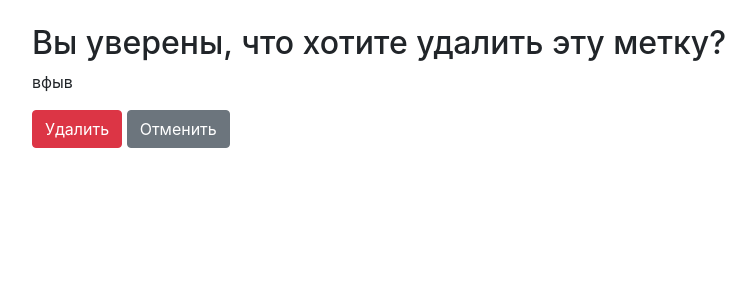
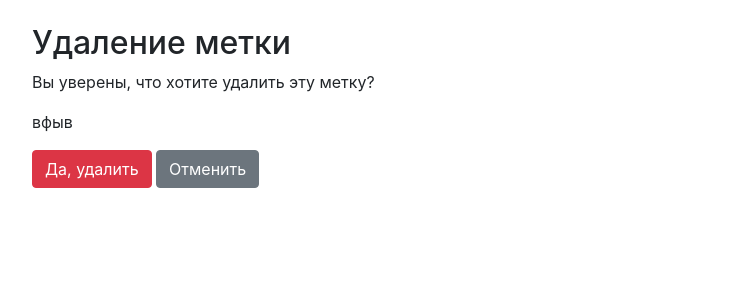
Before and after one commit to NikitaVoitko/python-project-52, a Django app: page /labels/2/delete/ in a window 1280 px wide. Shown: the part 56-356 px from the top of the page, without its empty margins (53-809 px from the left). Run offline with Django 5.2, Linux system fonts and the light colour scheme; a user stored in the database is signed in; data comes from the database, SQL or seed files in the repository; some libraries are stand-ins or nearby versions.

Commit message:
label delete texts

```diff
--- a/task_manager/apps/labels/templates/labels/label_confirm_delete.html
+++ b/task_manager/apps/labels/templates/labels/label_confirm_delete.html
@@ -1,7 +1,8 @@
 {% extends 'base.html' %}
 
 {% block content %}
-    <h2>Вы уверены, что хотите удалить эту метку?</h2>
+    <h2>Удаление метки</h2>
+    <p>Вы уверены, что хотите удалить эту метку?</p>
     <p>{{ object.name }}</p>
 
     {% if messages %}
@@ -12,7 +13,7 @@
 
     <form method="post">
         {% csrf_token %}
-        <button type="submit" class="btn btn-danger">Удалить</button>
+        <button type="submit" class="btn btn-danger">Да, удалить</button>
         <a href="{% url 'label-list' %}" class="btn btn-secondary">Отменить</a>
     </form>
 {% endblock %}
```
